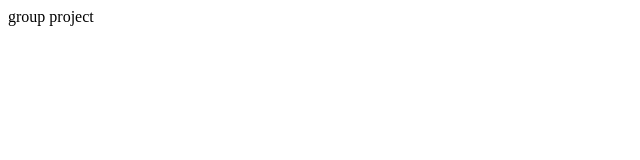
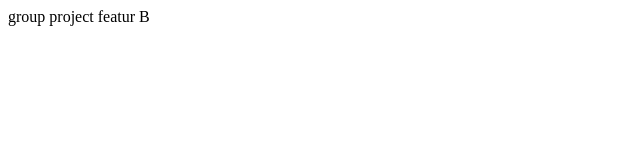
Before and after one commit to serineoo/group-project, a plain HTML site: page index.html in a window 1280 px wide. Shown: the full height of the page, 0-640 px from the left. Drawn offline with Linux system fonts and the light colour scheme.

Commit message:
feature B

```diff
--- a/index.html
+++ b/index.html
@@ -7,5 +7,6 @@
 </head>
 <body>
     group project
+    featur B
 </body>
 </html>
```
